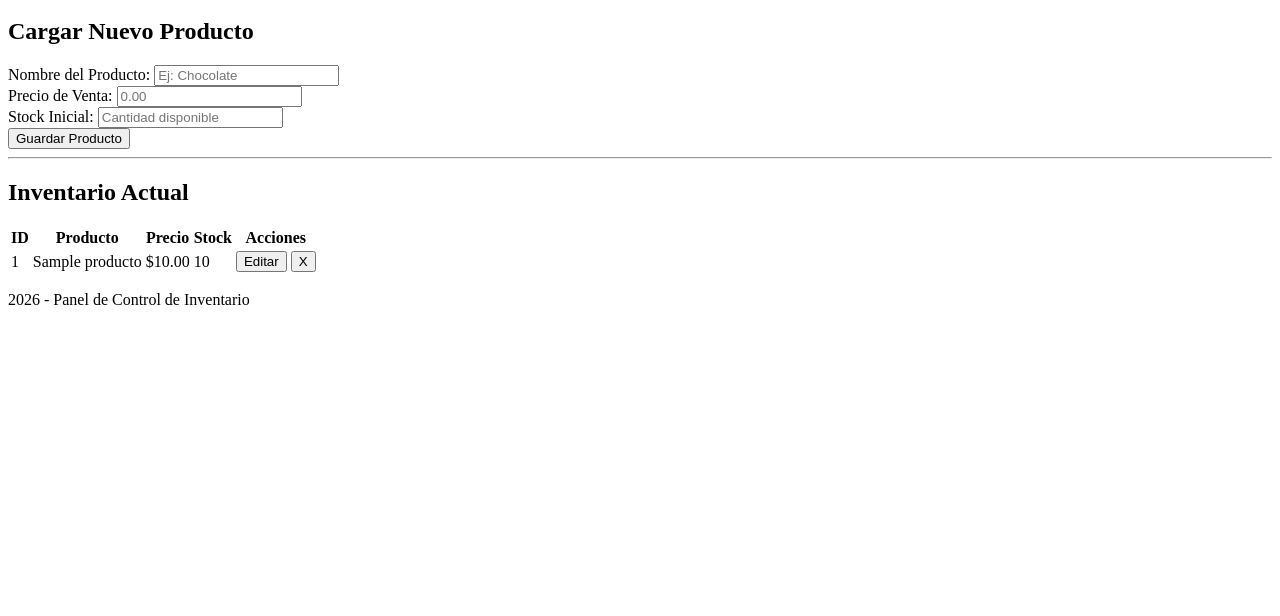
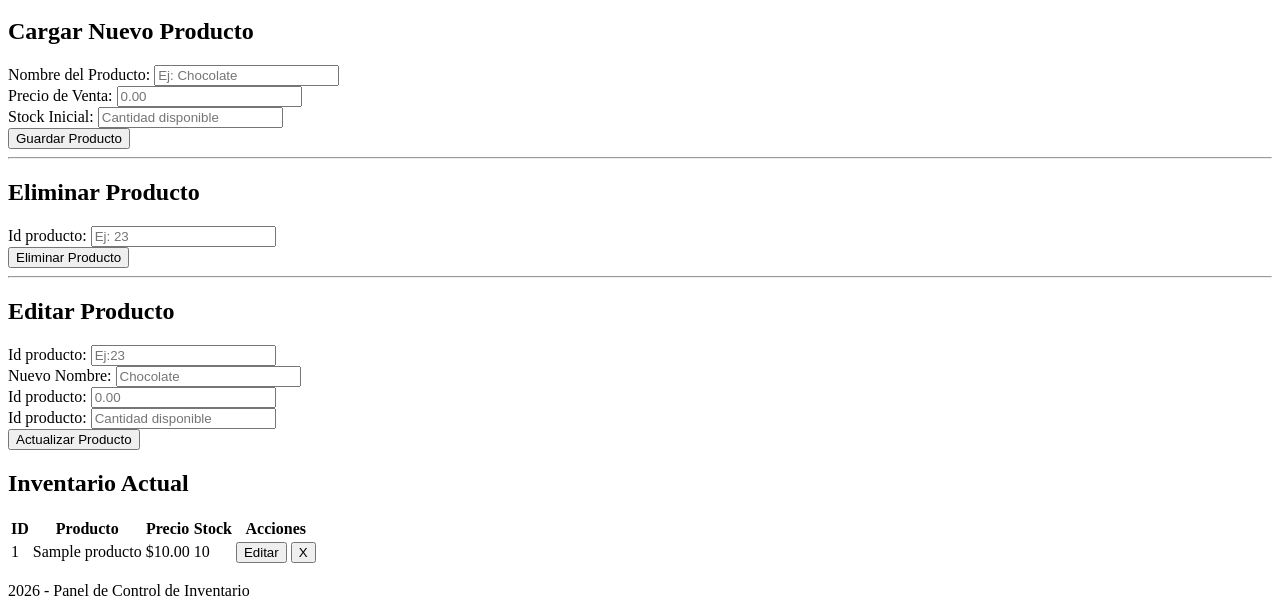
Before and after one commit to Yants02/proyecto_final_front-back, a PHP site: page /php/crud/productos.php in a window 1280 px wide. Shown: the part 211-827 px from the top of the page. Before the commit the page ends 516 px from the top, so only its background shows below. Run offline with PHP 8.4, Linux system fonts and the light colour scheme; tables that the repository leaves empty or names only in its code hold one stand-in row (values such as "Sample post").

Commit message:
Agregue Delete y Update de productos al crud

```diff
--- a/php/conexion.php
+++ b/php/conexion.php
@@ -4,6 +4,7 @@
     $pass = "";
     $db   = "sistema_gestion";
     $puerto = 3306;
+    // $puerto = 3307; // El 3307 lo usa Yotti. Si de casualidad lo dejo activado comenten la linea 7 y descomenten el 3306
 
     $conn = new mysqli($host, $user, $pass, $db, $puerto);
 
--- a/php/crud/productos.php
+++ b/php/crud/productos.php
@@ -60,6 +60,44 @@ $resultado = mysqli_query($conn, $query);
 
             <hr>
 
+            <article id="formulario-baja">
+                <h2>Eliminar Producto</h2>
+                <form action="eliminar_producto.php" method="POST" class="formulario">
+                    <div class="campo">
+                        <label for="id">Id producto:</label>
+                        <input type="number" name="id" id="id" placeholder="Ej: 23" required>
+                    </div>
+
+                    <button type="submit" class="btn-eliminar">Eliminar Producto</button>
+                </form>
+            </article>
+
+            <hr>
+
+            <article id="formulario-editar">
+                <h2>Editar Producto</h2>
+                <form action="actualizar_producto.php" method="post" class="formulario">
+                    <div class="campo">
+                        <label for="id">Id producto:</label>
+                        <input type="number" name="id" id="id" placeholder="Ej:23" required>
+                    </div>
+                    <div class="campo">
+                        <label for="nuevo-nombre">Nuevo Nombre:</label>
+                        <input type="text" name="nuevo-nombre" id="nuevo-nombre" placeholder="Chocolate">
+                    </div>
+                    <div class="campo">
+                        <label for="nuevo-precio">Id producto:</label>
+                        <input type="number" name="nuevo-precio" id="nuevo-precio" placeholder="0.00">
+                    </div>
+                    <div class="campo">
+                        <label for="nuevo-stock">Id producto:</label>
+                        <input type="number" name="nuevo-stock" id="nuevo-stock" placeholder="Cantidad disponible">
+                    </div>
+
+                    <button type="submit" class="btn-guardar">Actualizar Producto</button>
+                </form>
+            </article>
+
             <article id="tabla-listado">
                 <h2>Inventario Actual</h2>
                 <table class="tabla-datos">
```
Also changed, not shown: php/crud/actualizar_producto.php (added, +52 -0 lines), php/crud/eliminar_producto.php (added, +21 -0 lines).
